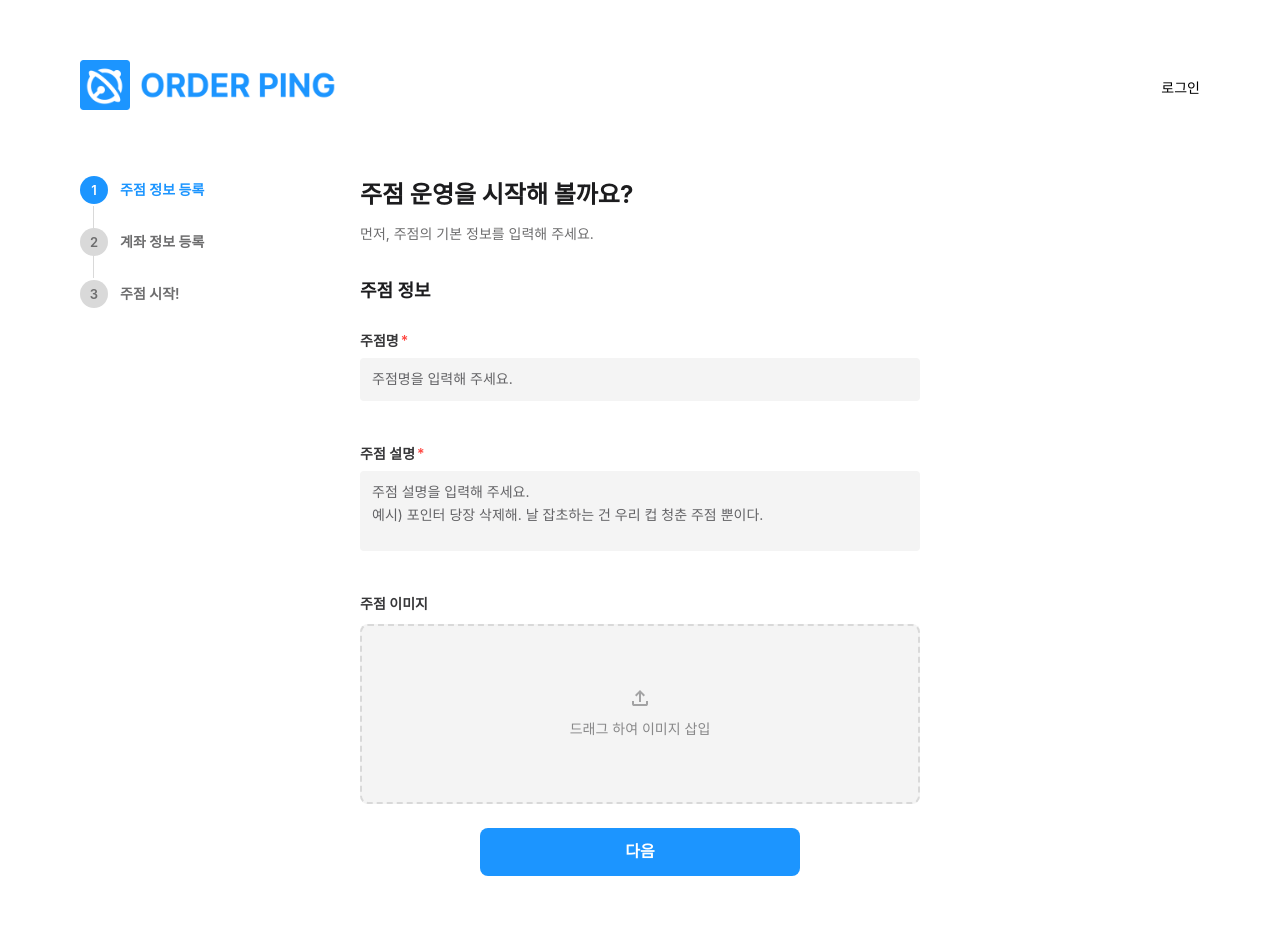
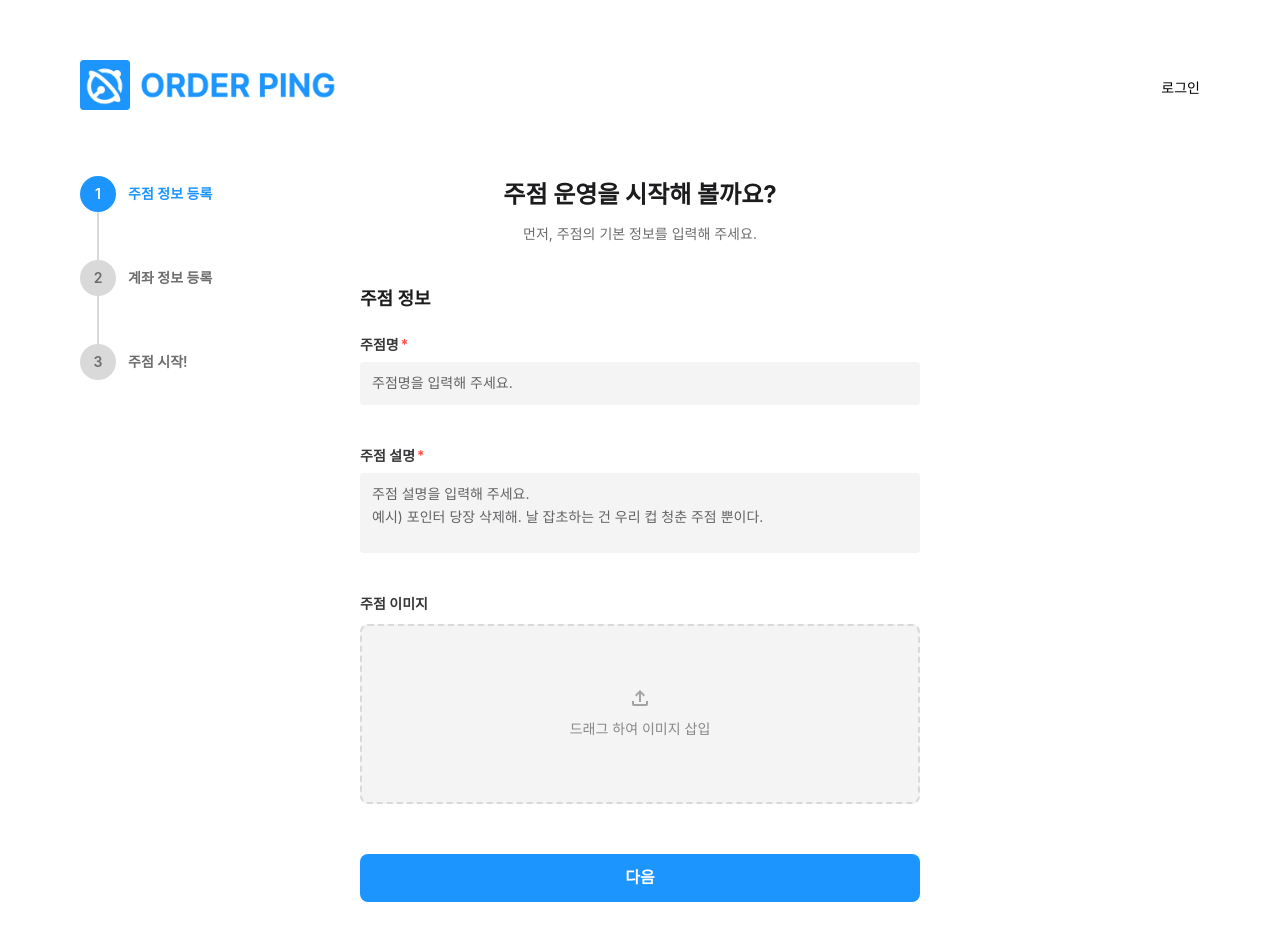
Before and after one commit to JK-Side/OrderPing-FE, a React (Vite) app: page /store/create in a window 1280 px wide. Shown: the top 940 px of the page. Built offline with nearby package versions, Linux system fonts and the light colour scheme; no server answers.

Commit message:
refactor: 퍼널 시스템 분리

```diff
--- a/src/pages/StoreCreate/StoreCreate.module.scss
+++ b/src/pages/StoreCreate/StoreCreate.module.scss
@@ -17,17 +17,17 @@
   top: var(--page-padding-top);
   display: flex;
   flex-direction: column;
-  gap: 24px;
+  gap: 48px;
   min-width: 180px;
 }
 
 .stepper::before {
   content: '';
   position: absolute;
-  left: 13px;
+  left: 17px;
   top: 30px;
   bottom: 30px;
-  width: 1px;
+  width: 2px;
   background: $gray-20;
 }
 
@@ -40,20 +40,18 @@
 }
 
 .stepCircle {
-  width: 28px;
-  height: 28px;
+  width: 36px;
+  height: 36px;
   border-radius: 999px;
   background: $gray-20;
   color: $gray-60;
   display: inline-flex;
   align-items: center;
   justify-content: center;
-  font-size: 13px;
   font-weight: 600;
 }
 
 .stepLabel {
-  font-size: 14px;
   font-weight: 600;
   color: $gray-60;
 }
@@ -70,82 +68,6 @@
 .content {
   width: 100%;
   max-width: 560px;
-}
-
-.header {
-  margin-bottom: 32px;
-}
-
-.mainTitle {
-  margin: 0 0 8px;
-  font-size: 24px;
-  font-weight: 700;
-  color: $gray-90;
-}
-
-.mainSubtitle {
-  margin: 0;
-  font-size: 14px;
-  color: $gray-60;
-}
-
-.form {
-  display: flex;
-  flex-direction: column;
-  gap: 24px;
-}
-
-.sectionTitle {
-  margin: 0;
-  font-size: 18px;
-  font-weight: 700;
-  color: $gray-90;
-}
-
-.fields {
-  display: flex;
-  flex-direction: column;
-  gap: 18px;
-}
-
-.imageField {
-  display: flex;
-  flex-direction: column;
-  gap: 8px;
-}
-
-.fieldLabel {
-  font-size: 14px;
-  font-weight: 600;
-  color: $gray-80;
-}
-
-.imageUpload {
-  height: 180px;
-  border-radius: 8px;
-  border: 2px dashed $gray-20;
-  background: $grayscale-10;
-  display: flex;
-  flex-direction: column;
-  align-items: center;
-  justify-content: center;
-  gap: 8px;
-  color: $gray-50;
-  cursor: pointer;
-}
-
-.uploadIcon {
-  width: 24px;
-  height: 24px;
-}
-
-.uploadIcon path {
-  fill: $gray-40;
-}
-
-.nextButton {
-  width: 320px;
-  align-self: center;
 }
 
 @media (max-width: 900px) {
@@ -168,8 +90,4 @@
   .content {
     max-width: 100%;
   }
-
-  .nextButton {
-    width: 100%;
-  }
 }
--- /dev/null
+++ b/src/pages/StoreCreate/StoreInfo/StoreInfo.module.scss
@@ -0,0 +1,87 @@
+@use '@/styles/colors' as *;
+
+.header {
+  margin-bottom: 40px;
+  display: flex;
+  flex-direction: column;
+  align-items: center;
+}
+
+.mainTitle {
+  margin: 0 0 8px;
+  font-size: 24px;
+  font-weight: 700;
+  color: $gray-90;
+}
+
+.mainSubtitle {
+  margin: 0;
+  font-size: 14px;
+  color: $gray-60;
+}
+
+.form {
+  display: flex;
+  flex-direction: column;
+  gap: 20px;
+}
+
+.sectionTitle {
+  margin: 0;
+  font-size: 18px;
+  font-weight: 700;
+  color: $gray-90;
+}
+
+.fields {
+  display: flex;
+  flex-direction: column;
+  gap: 16px;
+}
+
+.imageField {
+  display: flex;
+  flex-direction: column;
+  gap: 8px;
+}
+
+.fieldLabel {
+  font-size: 14px;
+  font-weight: 600;
+  color: $gray-80;
+}
+
+.imageUpload {
+  height: 180px;
+  border-radius: 8px;
+  border: 2px dashed $gray-20;
+  background: $grayscale-10;
+  display: flex;
+  flex-direction: column;
+  align-items: center;
+  justify-content: center;
+  gap: 8px;
+  color: $gray-50;
+  cursor: pointer;
+}
+
+.uploadIcon {
+  width: 24px;
+  height: 24px;
+}
+
+.uploadIcon path {
+  fill: $gray-40;
+}
+
+.nextButton {
+  width: 100%;
+  align-self: center;
+  margin-top: 30px;
+}
+
+@media (max-width: 900px) {
+  .nextButton {
+    width: 100%;
+  }
+}
--- /dev/null
+++ b/src/pages/StoreCreate/StoreInfo/index.tsx
@@ -0,0 +1,72 @@
+import { FieldErrors, UseFormRegister } from 'react-hook-form';
+import UploadIcon from '@/assets/icons/upload.svg?react';
+import Button from '@/components/Button';
+import { Input } from '@/components/Input';
+import { StoreCreateForm } from '@/pages/StoreCreate/types.ts';
+import styles from './StoreInfo.module.scss';
+
+interface StoreInfoProps {
+  register: UseFormRegister<StoreCreateForm>;
+  errors: FieldErrors<StoreCreateForm>;
+  onSubmit: React.FormEventHandler<HTMLFormElement>;
+}
+
+export default function StoreInfo({ register, errors, onSubmit }: StoreInfoProps) {
+  return (
+    <>
+      <header className={styles.header}>
+        <h1 className={styles.mainTitle}>주점 운영을 시작해 볼까요?</h1>
+        <p className={styles.mainSubtitle}>먼저, 주점의 기본 정보를 입력해 주세요.</p>
+      </header>
+
+      <form className={styles.form} onSubmit={onSubmit}>
+        <div className={styles.sectionTitle}>주점 정보</div>
+
+        <div className={styles.fields}>
+          <Input
+            label="주점명"
+            required
+            message={errors.storeName?.message}
+            messageState={errors.storeName ? 'error' : undefined}
+          >
+            <Input.Text
+              placeholder="주점명을 입력해 주세요."
+              {...register('storeName', {
+                required: '주점명을 입력해 주세요.',
+              })}
+            />
+          </Input>
+
+          <Input
+            label="주점 설명"
+            required
+            message={errors.storeDescription?.message}
+            messageState={errors.storeDescription ? 'error' : undefined}
+          >
+            <Input.TextArea
+              placeholder={`주점 설명을 입력해 주세요.\n예시) 포인터 당장 삭제해. 날 잡초하는 건 우리 컵 청춘 주점 뿐이다.`}
+              {...register('storeDescription', {
+                required: '주점 설명을 입력해 주세요.',
+              })}
+            />
+          </Input>
+
+          <div className={styles.imageField}>
+            <label className={styles.fieldLabel} htmlFor="storeImage">
+              주점 이미지
+            </label>
+            <input id="storeImage" type="file" accept="image/*" hidden {...register('storeImage')} />
+            <label className={styles.imageUpload} htmlFor="storeImage">
+              <UploadIcon className={styles.uploadIcon} aria-hidden="true" />
+              <span>드래그 하여 이미지 삽입</span>
+            </label>
+          </div>
+        </div>
+
+        <Button type="submit" size="lg" className={styles.nextButton}>
+          다음
+        </Button>
+      </form>
+    </>
+  );
+}
--- a/src/pages/StoreCreate/index.tsx
+++ b/src/pages/StoreCreate/index.tsx
@@ -1,15 +1,8 @@
 import { useCallback } from 'react';
 import { useForm, type SubmitHandler } from 'react-hook-form';
-import UploadIcon from '@/assets/icons/upload.svg?react';
-import Button from '@/components/Button';
-import { Input } from '@/components/Input';
+import { StoreCreateForm } from '@/pages/StoreCreate/types.ts';
 import styles from './StoreCreate.module.scss';
-
-type StoreCreateForm = {
-  storeName: string;
-  storeDescription: string;
-  storeImage?: FileList;
-};
+import StoreInfo from './StoreInfo';
 
 export default function StoreCreate() {
   const {
@@ -40,65 +33,7 @@ export default function StoreCreate() {
       </div>
 
       <div className={styles.content}>
-        <header className={styles.header}>
-          <h1 className={styles.mainTitle}>주점 운영을 시작해 볼까요?</h1>
-          <p className={styles.mainSubtitle}>먼저, 주점의 기본 정보를 입력해 주세요.</p>
-        </header>
-
-        <form className={styles.form} onSubmit={handleSubmit(onSubmit)}>
-          <h2 className={styles.sectionTitle}>주점 정보</h2>
-
-          <div className={styles.fields}>
-            <Input
-              label="주점명"
-              required
-              message={errors.storeName?.message}
-              messageState={errors.storeName ? 'error' : undefined}
-            >
-              <Input.Text
-                placeholder="주점명을 입력해 주세요."
-                {...register('storeName', {
-                  required: '주점명을 입력해 주세요.',
-                })}
-              />
-            </Input>
-
-            <Input
-              label="주점 설명"
-              required
-              message={errors.storeDescription?.message}
-              messageState={errors.storeDescription ? 'error' : undefined}
-            >
-              <Input.TextArea
-                placeholder={`주점 설명을 입력해 주세요.\n예시) 포인터 당장 삭제해. 날 잡초하는 건 우리 컵 청춘 주점 뿐이다.`}
-                {...register('storeDescription', {
-                  required: '주점 설명을 입력해 주세요.',
-                })}
-              />
-            </Input>
-
-            <div className={styles.imageField}>
-              <label className={styles.fieldLabel} htmlFor="storeImage">
-                주점 이미지
-              </label>
-              <input
-                id="storeImage"
-                type="file"
-                accept="image/*"
-                hidden
-                {...register('storeImage')}
-              />
-              <label className={styles.imageUpload} htmlFor="storeImage">
-                <UploadIcon className={styles.uploadIcon} aria-hidden="true" />
-                <span>드래그 하여 이미지 삽입</span>
-              </label>
-            </div>
-          </div>
-
-          <Button type="submit" size="lg" className={styles.nextButton}>
-            다음
-          </Button>
-        </form>
+        <StoreInfo register={register} errors={errors} onSubmit={handleSubmit(onSubmit)} />
       </div>
     </section>
   );
--- /dev/null
+++ b/src/pages/StoreCreate/types.ts
@@ -0,0 +1,5 @@
+export type StoreCreateForm = {
+  storeName: string;
+  storeDescription: string;
+  storeImage?: FileList;
+};
```
